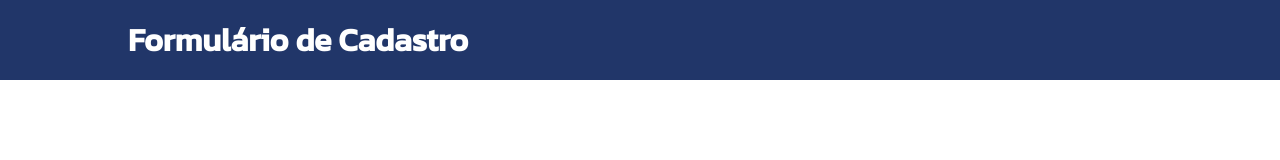
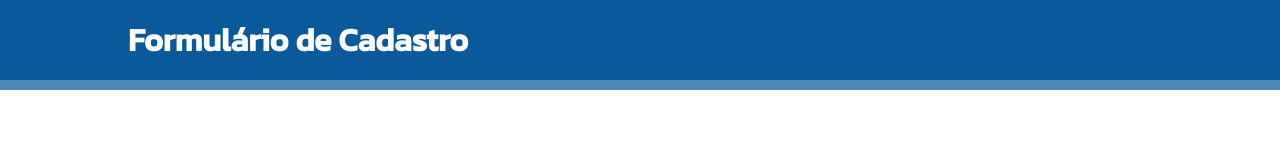
Before and after one commit to luandrsn/curso_ebac_frontend, a plain HTML site: page exerc_plugins/index.html in a window 1280 px wide. Drawn offline with Linux system fonts and the light colour scheme.

Commit message:
estilização borda header

```diff
--- a/exerc_plugins/main.css
+++ b/exerc_plugins/main.css
@@ -11,8 +11,9 @@
 }
 
 header {
-    background-color: #213669;
+    background-color: #0a5a9b;
     padding: 16px 0;
     color: #fff;
     font-family: 'Kanit', sans-serif;
+    border-bottom: 10px solid #4c86b5;
 }
```
